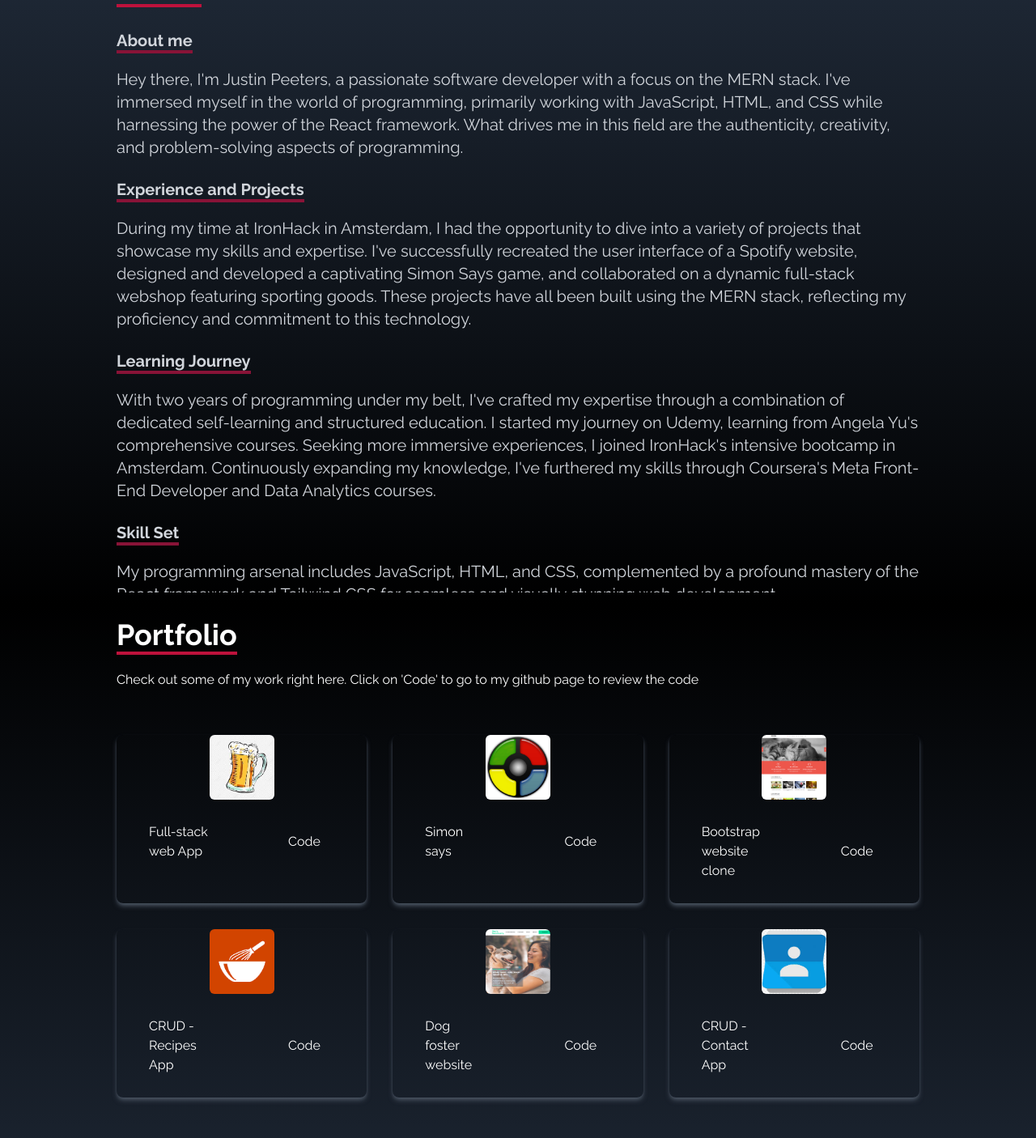
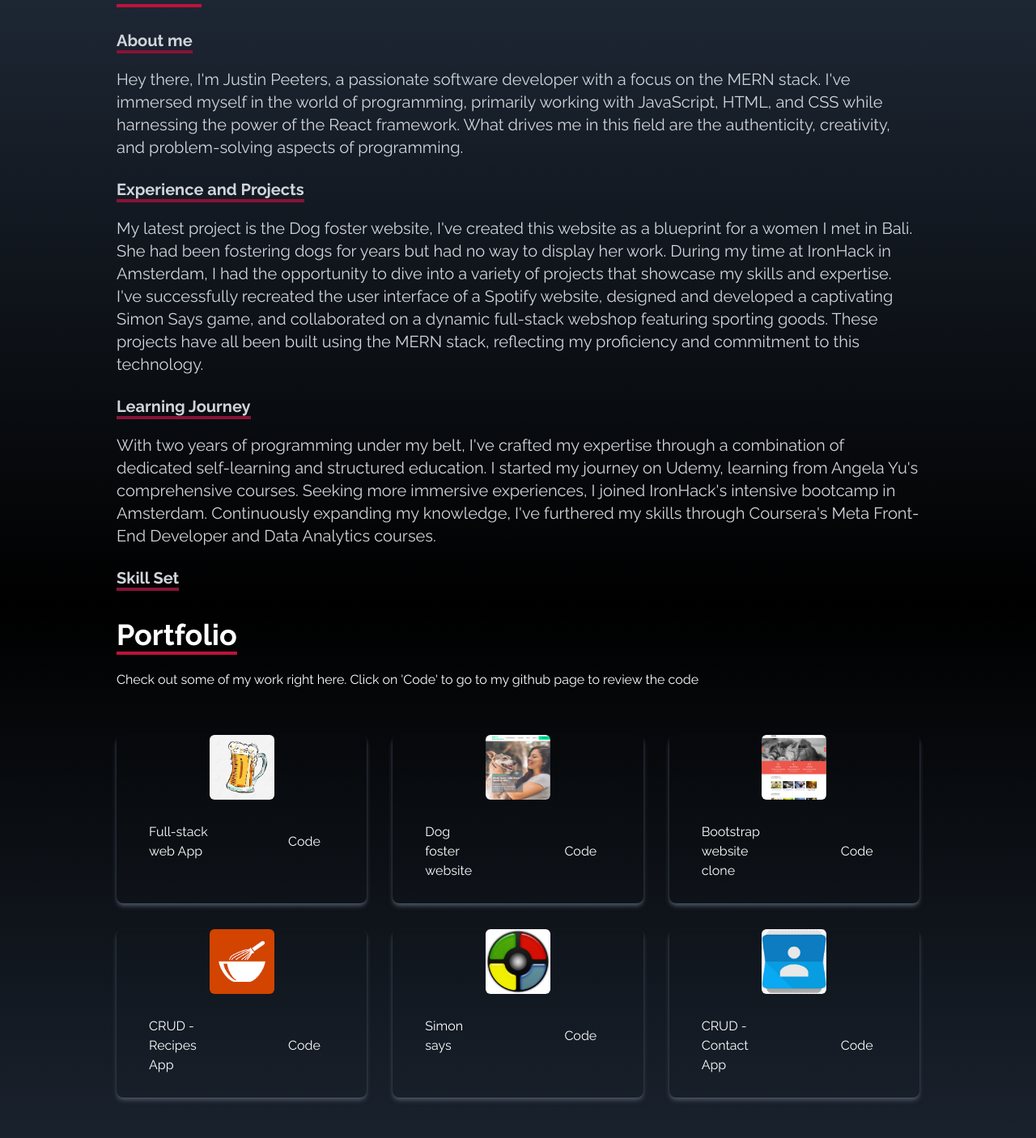
Before and after one commit to JustDevInn/PF-Justin, a React (Create React App) app: page / in a window 1280 px wide. Shown: the part 852-2258 px from the top of the page at 81% size. Built offline with nearby package versions, Linux system fonts and the light colour scheme.

Commit message:
changes made

```diff
--- a/src/components/About.jsx
+++ b/src/components/About.jsx
@@ -22,7 +22,7 @@ const About = () => {
 
         <p className="text-xl font-bold inline border-b-4 border-rose-900">Experience and Projects</p>
         <p className="text-xl mt-5">
-        During my time at IronHack in Amsterdam, I had the opportunity to dive into a variety of projects that showcase my skills and expertise. I've successfully recreated the user interface of a Spotify website, designed and developed a captivating Simon Says game, and collaborated on a dynamic full-stack webshop featuring sporting goods. These projects have all been built using the MERN stack, reflecting my proficiency and commitment to this technology.
+        My latest project is the Dog foster website, I've created this website as a blueprint for a women I met in Bali. She had been fostering dogs for years but had no way to display her work. During my time at IronHack in Amsterdam, I had the opportunity to dive into a variety of projects that showcase my skills and expertise. I've successfully recreated the user interface of a Spotify website, designed and developed a captivating Simon Says game, and collaborated on a dynamic full-stack webshop featuring sporting goods. These projects have all been built using the MERN stack, reflecting my proficiency and commitment to this technology.
         </p>
 
         <br />
--- a/src/components/Portfolio.jsx
+++ b/src/components/Portfolio.jsx
@@ -16,9 +16,9 @@ const Portfolio = () => {
     },
     {
       id: 2,
-      src: simonsays,
-      title:"Simon says",
-      href: "https://github.com/JustDevInn/Simon-game-project-v4",
+      src: ibussanctuary,
+      title:"Dog foster website",
+      href: "https://github.com/JustDevInn/Dians-Sanctuary",
     },
     {
       id: 3,
@@ -34,9 +34,9 @@ const Portfolio = () => {
     },
     {
       id: 5,
-      src: ibussanctuary,
-      title:"Dog foster website",
-      href:"https://github.com/JustDevInn/Dians-Sanctuary",
+      src: simonsays,
+      title:"Simon says",
+      href:"https://github.com/JustDevInn/Simon-game-project-v4",
     },
     {
       id: 6,
```
